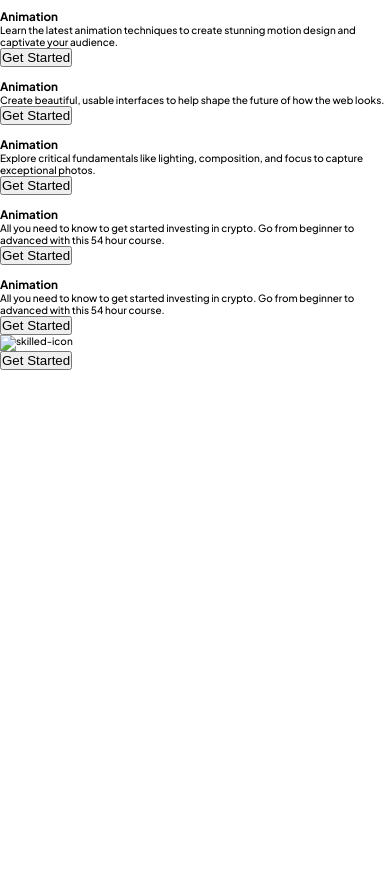
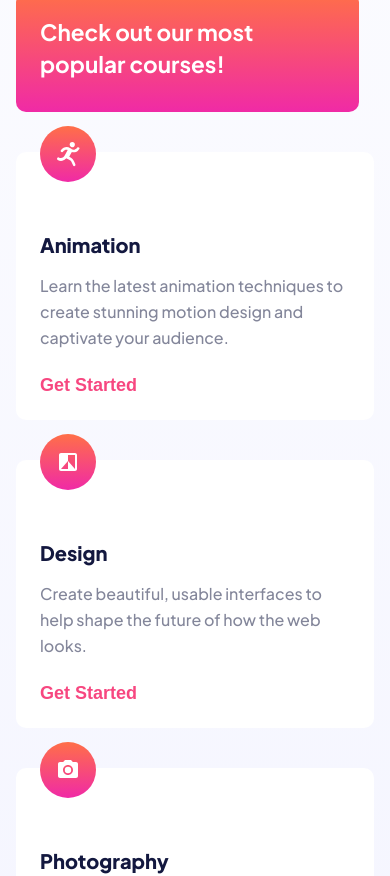
Before and after one commit to Yarce22/killed-e-learning-landing-page, a plain HTML site: page index.html in a window 390 px wide. Shown: the part 828-1704 px from the top of the page. Before the commit the page ends 1198 px from the top, so only its background shows below. Drawn offline with Linux system fonts and the light colour scheme.

Commit message:
Agrego todos los estilos de la version mobile

```diff
--- a/index.html
+++ b/index.html
@@ -38,17 +38,16 @@
     </div>
 
     <div class="woman-img">
-      <img alt="">
     </div>
   </section>
 
   <section class="info-grid-container">
-    <article class="info-article first-info-article">
+    <article class="first-info-article">
       <h2>Check out our most popular courses!</h2>
     </article>
 
     <article class="info-article">
-      <img alt="">
+      <img src="./assets/icon-animation.svg" alt="">
 
       <h3>
         Animation
@@ -64,10 +63,10 @@
     </article>
 
     <article class="info-article">
-      <img alt="">
+      <img src="./assets/icon-design.svg" alt="">
 
       <h3>
-        Animation
+        Design
       </h3>
 
       <p>
@@ -80,10 +79,10 @@
     </article>
 
     <article class="info-article">
-      <img alt="">
+      <img src="./assets/icon-photography.svg" alt="">
 
       <h3>
-        Animation
+        Photography
       </h3>
 
       <p>
@@ -96,10 +95,10 @@
     </article>
 
     <article class="info-article">
-      <img alt="">
+      <img src="./assets/icon-crypto.svg" alt="">
 
       <h3>
-        Animation
+        Crypto
       </h3>
 
       <p>
@@ -112,10 +111,10 @@
     </article>
 
     <article class="info-article">
-      <img alt="">
+      <img src="./assets/icon-business.svg" alt="">
 
       <h3>
-        Animation
+        Business
       </h3>
 
       <p>
@@ -130,7 +129,6 @@
 
   <footer>
     <div class="skilled-img">
-      <img class="skilled-icon" alt="skilled-icon">
     </div>
 
     <button class="get-started-tertiary-btn">
--- a/styles/style.css
+++ b/styles/style.css
@@ -6,6 +6,9 @@
   --secondary-color-btn: linear-gradient(180deg, #4851FF 0%, #F02AA6 99.92%);
   --hover-color-btn: #666CA3;
   --clear-color: #FFF;
+  --background-color-body: linear-gradient(180deg, #FFF 0%, #F0F1FF 100%);
+
+
   --primary-font-family: 'Plus Jakarta Sans', sans-serif;
 }
 
@@ -18,6 +21,10 @@
 html {
   font-size: 62.5%;
   font-family: var(--primary-font-family);
+}
+
+body {
+  background: var(--background-color-body);
 }
 
 header {
@@ -73,11 +80,92 @@ header .get-started-tertiary-btn {
   margin: 0 16px 40px;
 }
 
-.main-saction-container .woman-img img{
+.main-saction-container .woman-img {
   width: 100%;
   height: 384px;
-  background-image: url(../assets/image-hero-mobile@2x.webp);
+  background-image: url(../assets/image-hero-mobile@2x.png);
   background-repeat: no-repeat;
   background-position: center;
   background-size: contain;
 }
+
+.info-grid-container {
+  display: grid;
+  gap: 40px;
+  grid-template-columns: repeat(auto-fill, minmax(350px, 1fr));
+  margin: 16px 16px 80px;
+}
+
+.info-grid-container .first-info-article {
+  width: 343px;
+  height: 120px;
+  padding: 24px;
+  font-size: 15px;
+  line-height: 32px;
+  color: var(--clear-color);
+  background: var(--primary-color-btn);
+  border-radius: 10px;
+}
+
+.info-grid-container .info-article {
+  position: relative;
+  padding: 24px;
+  background-color: var(--clear-color);
+  border-radius: 10px;
+}
+
+.info-grid-container .info-article img {
+position: absolute;
+top: -26px;
+}
+
+.info-grid-container .info-article h3 {
+  margin-top: 56px;
+  color: var(--tittle-color);
+  font-size: 20px;
+  font-weight: 800;
+}
+
+.info-grid-container .info-article p {
+  color: var(--body-color);
+  font-size: 16px;
+  font-weight: 500;
+  line-height: 26px;
+  margin: 16px 0 24px;
+}
+
+.info-grid-container .info-article button {
+  font-size: 18px;
+  font-style: normal;
+  font-weight: 700;
+  color: var(--get-text-color);
+  background-color: var(--clear-color);
+  border: none;
+}
+
+footer {
+  display: flex;
+  align-items: center;
+  justify-content: space-between;
+  height: 120px;
+  padding: 16px;
+  background-color: var(--tittle-color);
+}
+
+footer .skilled-img {
+  width: 89px;
+  height: 35px;
+  background-image: url(../assets/logo-light.svg);
+  background-repeat: no-repeat;
+}
+
+footer .get-started-tertiary-btn {
+  width: 140px;
+  height: 48px;
+  font-size: 16px;
+  font-weight: 500;
+  color: var(--clear-color);
+  background: var(--secondary-color-btn);
+  border: none;
+  border-radius: 28px;
+}
```
